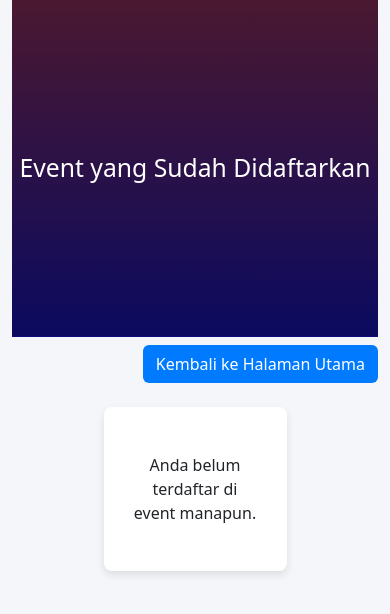
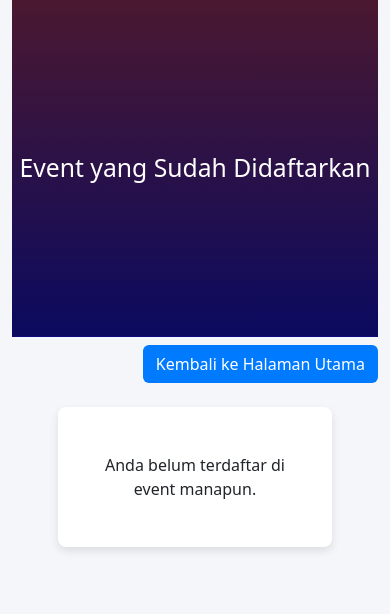
Before and after one commit to junikxz/uts_lec, a PHP site: page /user/registered-events/registered-events.php in a window 390 px wide. Shown: the part 51-665 px from the top of the page. Run offline with PHP 8.4, Linux system fonts and the light colour scheme; a user stored in the database is signed in; data that the repository does not hold is empty.

Commit message:
registrered event

```diff
--- a/user/registered-events/style.css
+++ b/user/registered-events/style.css
@@ -40,3 +40,9 @@ body {
 .btn-back:hover {
     background-color: #0056b3;
 }
+
+@media only screen and (max-width: 768px) {
+    .content-box{
+        width : 75%;
+    }
+}
```
